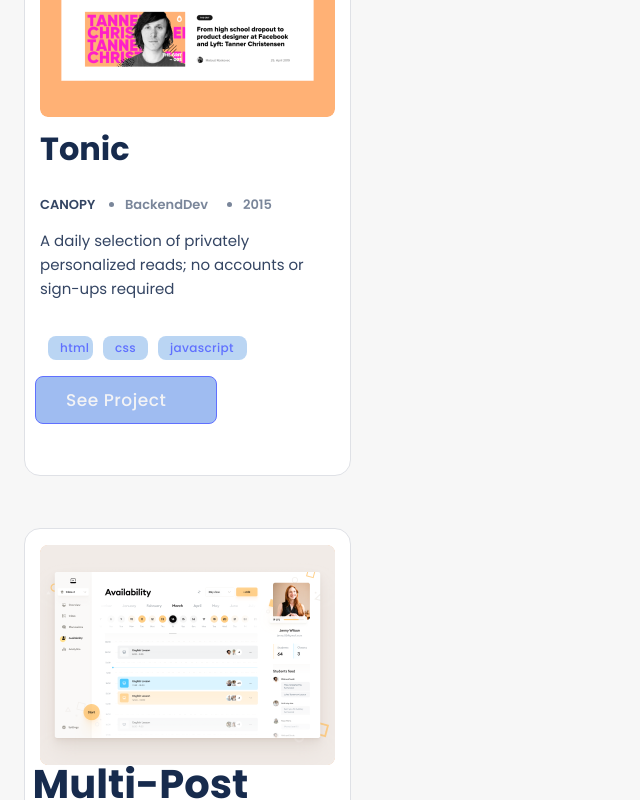
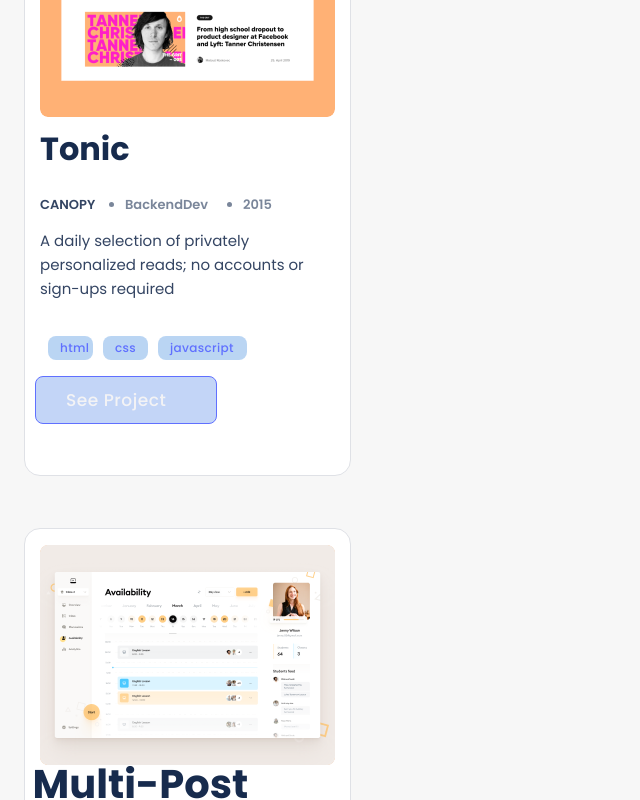
Before and after one commit to DamenaM/Portofolio, a website: page index.html in a window 1280 px wide. In both pictures the pointer is over the button 126 px from the left and 1198 px from the top of the page. Shown: the part 798-1598 px from the top of the page, without its empty margins (0-640 px from the left). Drawn offline with Linux system fonts and the light colour scheme.

Commit message:
fix linter error and PR

```diff
--- a/style.css
+++ b/style.css
@@ -454,7 +454,7 @@ body {
 }
 
 .button1:hover {
-  background-color: #9fbcf1;
+  background-color: #c3d5f7;
   color: rgb(243, 243, 245);
 }
 
```
